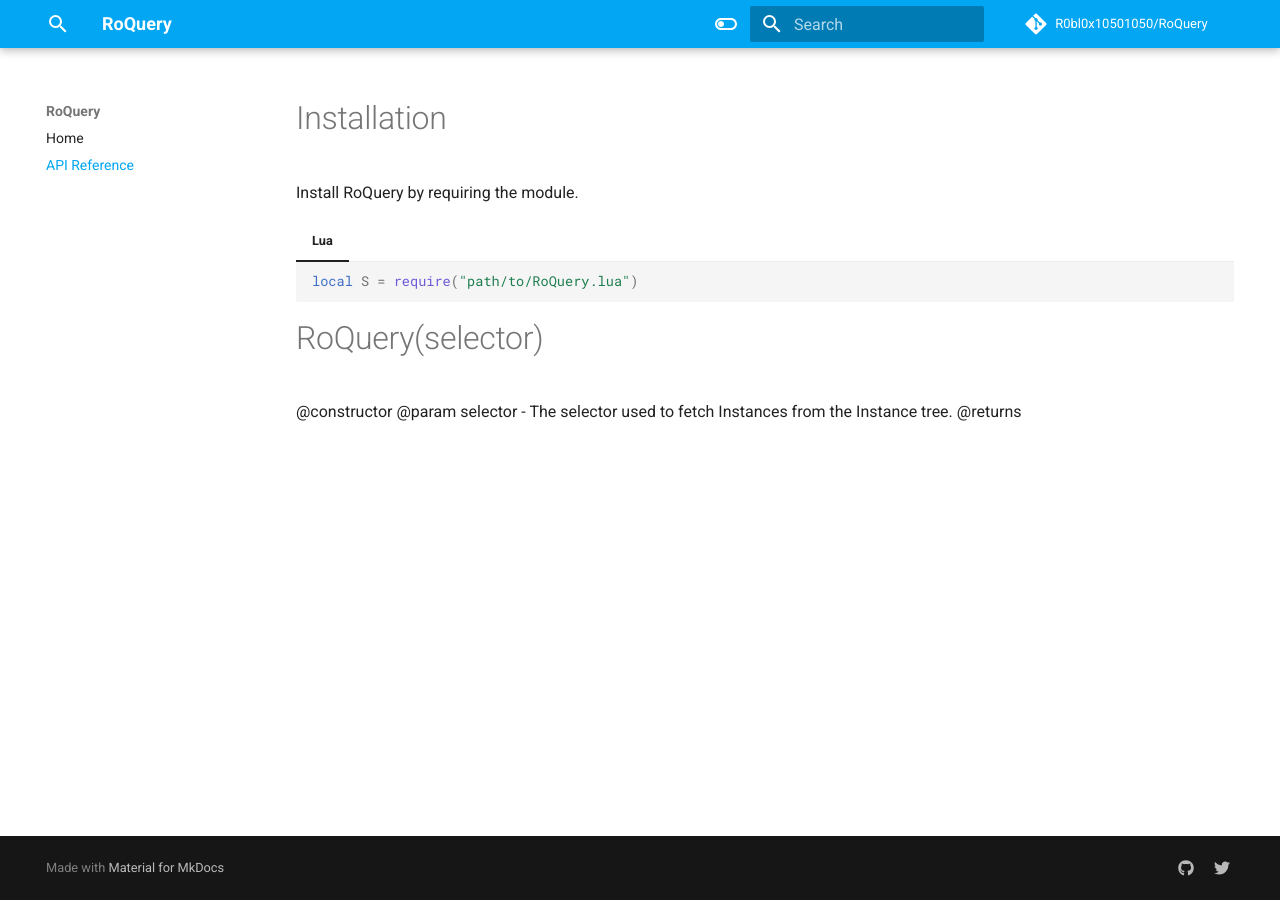
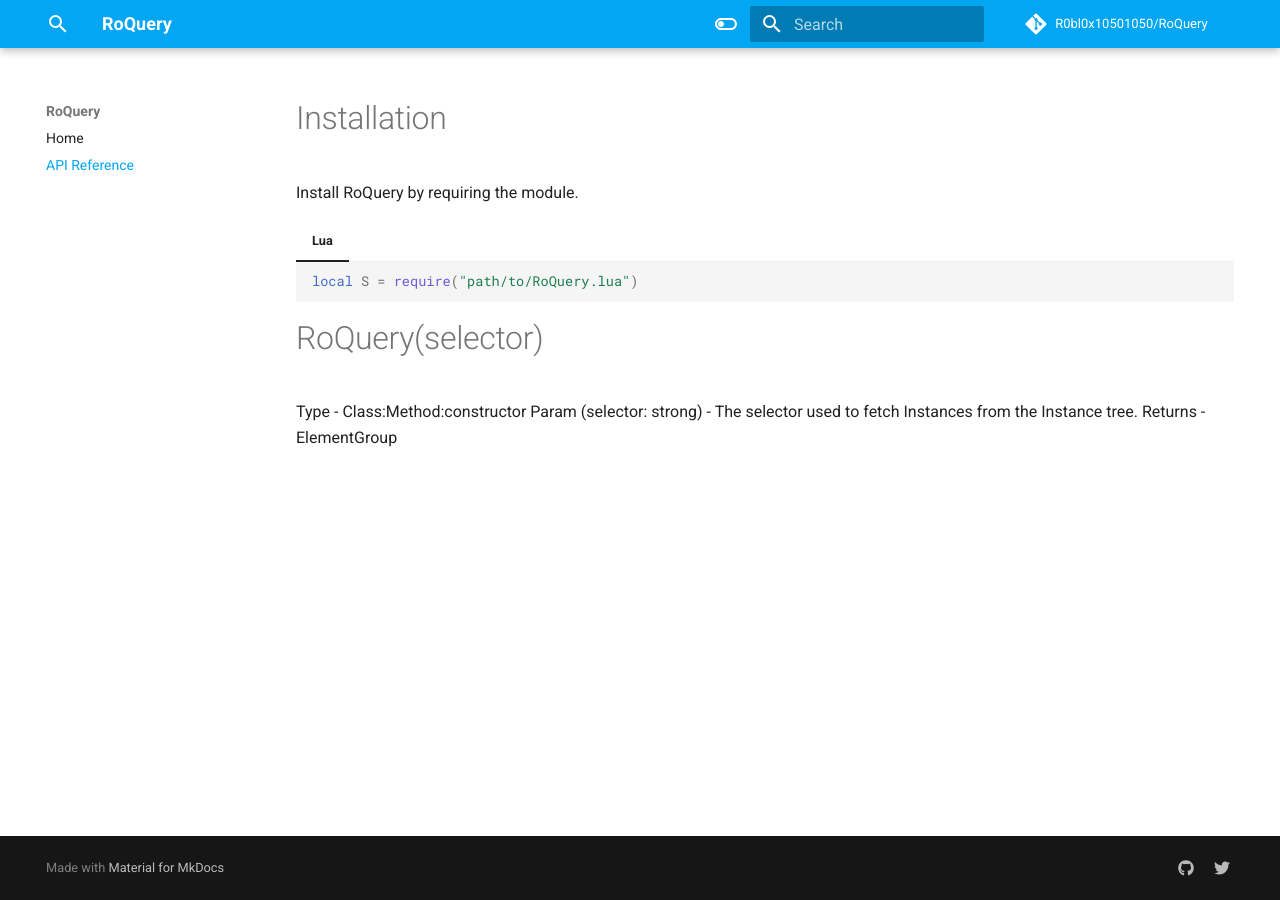
Before and after one commit to R0bl0x10501050/RoQuery, an MkDocs documentation site: the page built from docs/API.md, in a window 1280 px wide. Built offline with MkDocs 1.6.1 and Material for MkDocs 9.7.7, drawn with Linux system fonts in a browser that asks for light colours; comment, search, counter and statistics services are not loaded.

````diff
--- a/docs/API.md
+++ b/docs/API.md
@@ -9,6 +9,6 @@ Install RoQuery by requiring the module.
     ```
 
 # RoQuery(selector)
-@constructor
-@param selector<String> - The selector used to fetch Instances from the Instance tree.
-@returns <ElementGroup>
+Type - Class:Method:constructor
+Param (selector: strong) - The selector used to fetch Instances from the Instance tree.
+Returns - ElementGroup
````
